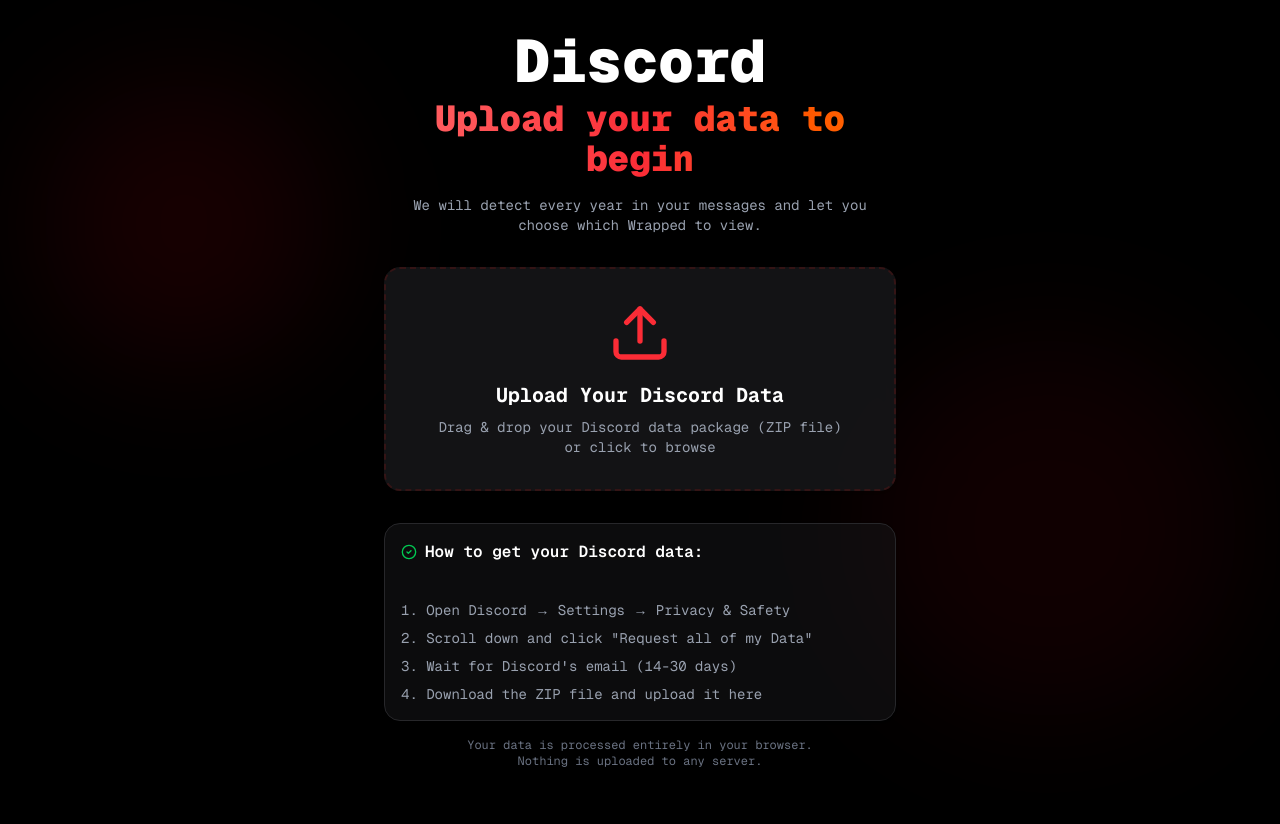
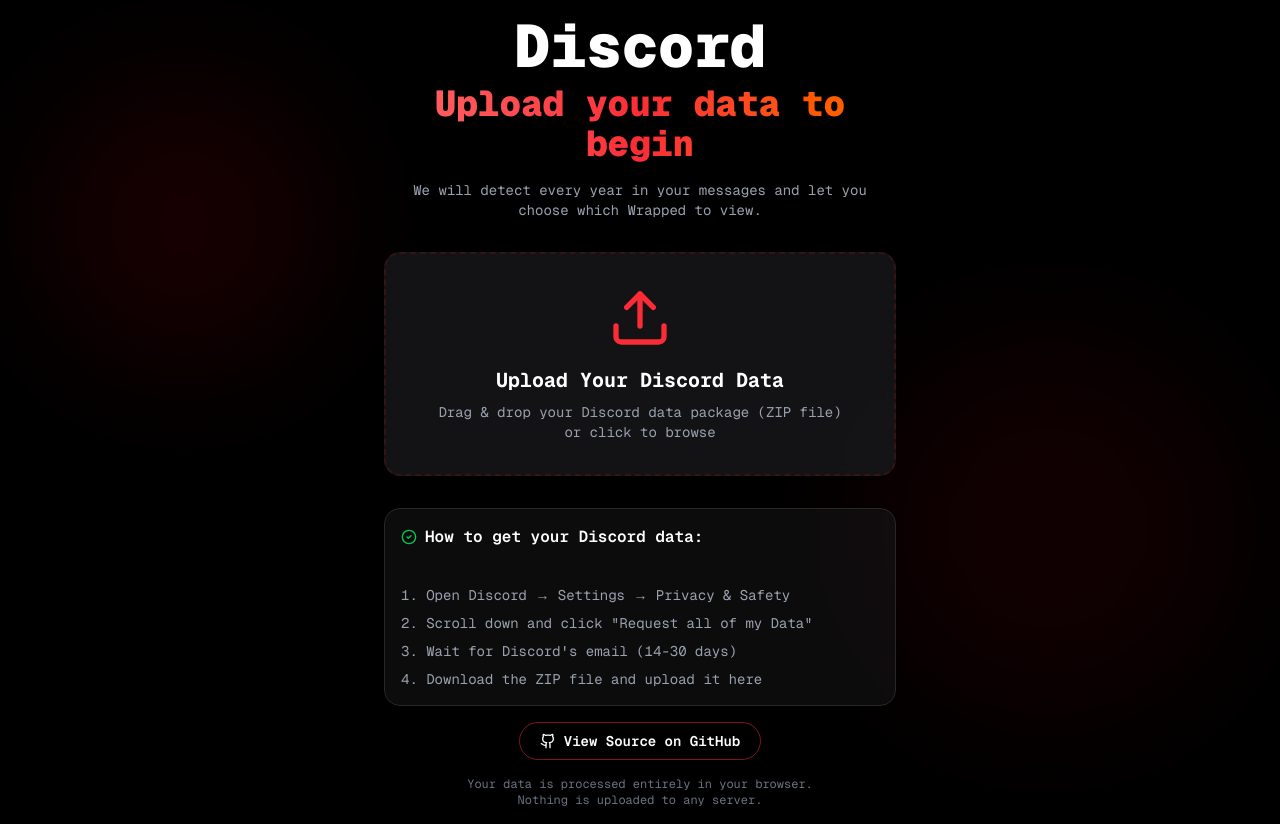
Before and after one commit to JMJAJ/DiscordWrapped, a Next.js app: page / in a window 1280 px wide. Before the commit the page ends 800 px from the top, so only its background shows below. Built offline with nearby package versions, Linux system fonts and the light colour scheme.

Commit message:
Added GitHub link on upload page

```diff
--- a/components/upload-screen.tsx
+++ b/components/upload-screen.tsx
@@ -2,7 +2,7 @@
 
 import { useState, useCallback } from "react"
 import { motion } from "framer-motion"
-import { Upload, FileArchive, Loader2, AlertCircle, CheckCircle2 } from "lucide-react"
+import { Upload, FileArchive, Loader2, AlertCircle, CheckCircle2, Github } from "lucide-react"
 import { Card } from "@/components/ui/card"
 import { processAndAnalyze } from "@/lib/client-db"
 
@@ -216,6 +216,18 @@
             </ol>
           </Card>
 
+          <div className="text-center">
+            <a
+              href="https://github.com/JMJAJ/DiscordWrapped"
+              target="_blank"
+              rel="noreferrer noopener"
+              className="inline-flex items-center justify-center gap-2 rounded-full border border-red-500/50 px-5 py-2 text-sm font-semibold text-white transition hover:bg-red-600/80"
+            >
+              <Github className="h-4 w-4" />
+              View Source on GitHub
+            </a>
+          </div>
+
           <p className="text-xs text-gray-500 text-center">
             Your data is processed entirely in your browser.<br />
             Nothing is uploaded to any server.
```
